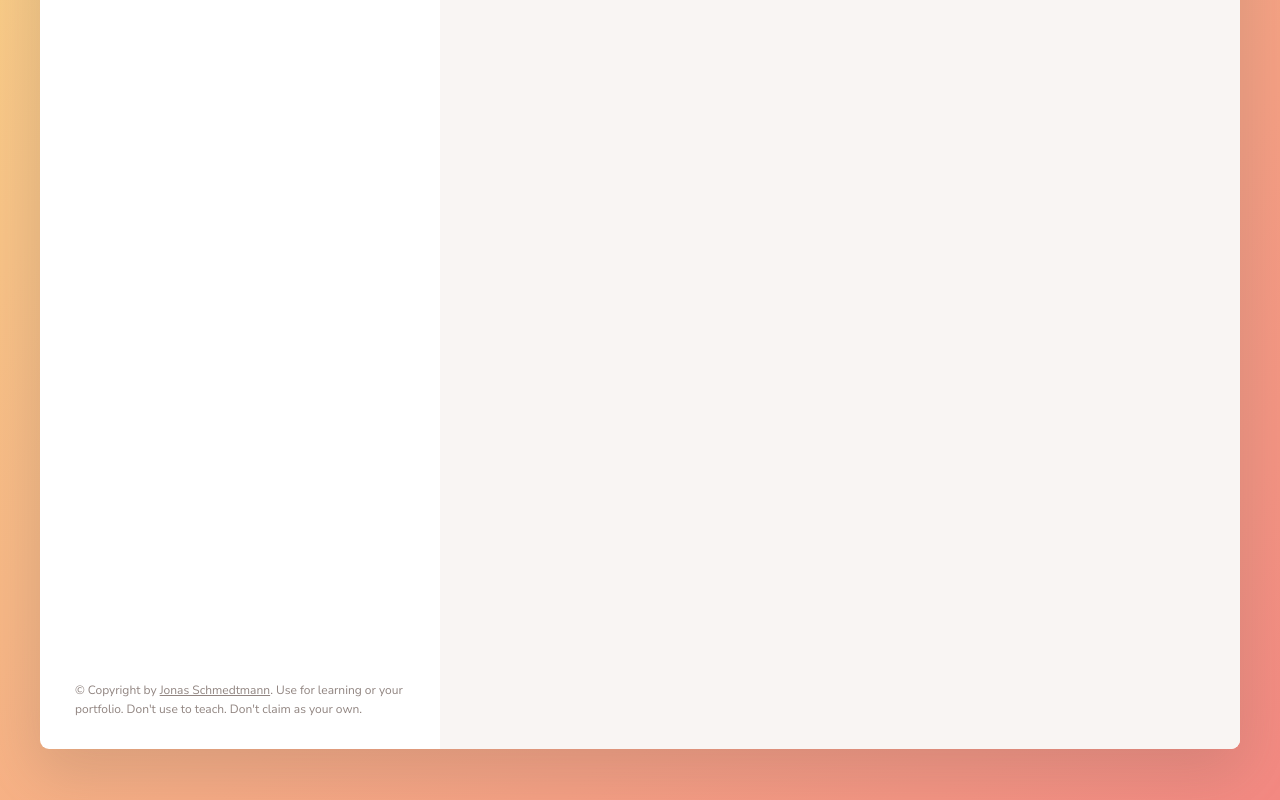
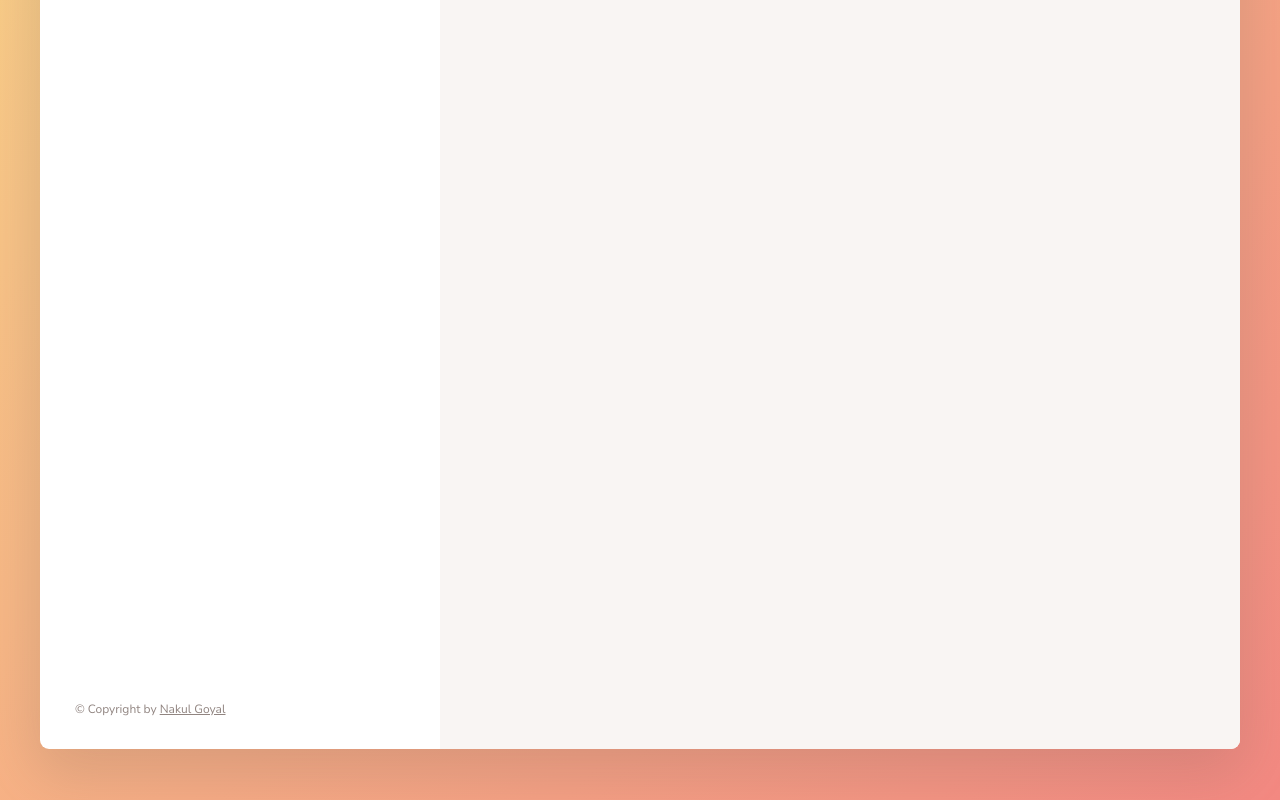
Before and after one commit to NakulGoyal2002/forkify-app, a website built with Parcel: page index.html in a window 1280 px wide. Shown: the part 472-1272 px from the top of the page. Built offline with nearby package versions, Linux system fonts and the light colour scheme; files whose address does not match are found by name.

Commit message:
Update index.html

```diff
--- a/index.html
+++ b/index.html
@@ -126,10 +126,9 @@
           <a
             class="twitter-link"
             target="_blank"
-            href="https://twitter.com/jonasschmedtman"
-            >Jonas Schmedtmann</a
-          >. Use for learning or your portfolio. Don't use to teach. Don't claim
-          as your own.
+            href="https://www.linkedin.com/in/nakul-goyal-a44976188?lipi=urn%3Ali%3Apage%3Ad_flagship3_profile_view_base_contact_details%3B%2FodTWebgQDmpndlfmHMURw%3D%3D"
+            >Nakul Goyal</a
+          >
         </p>
       </div>
 
```
